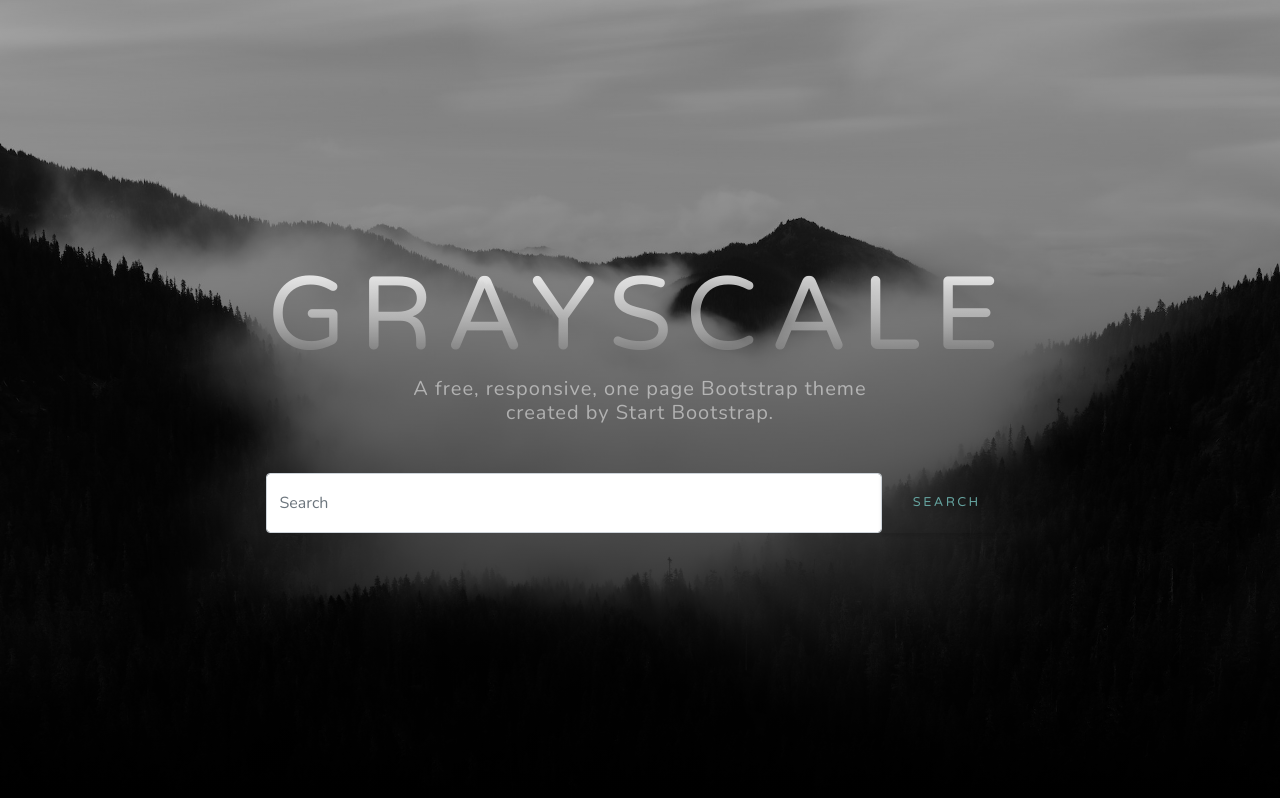
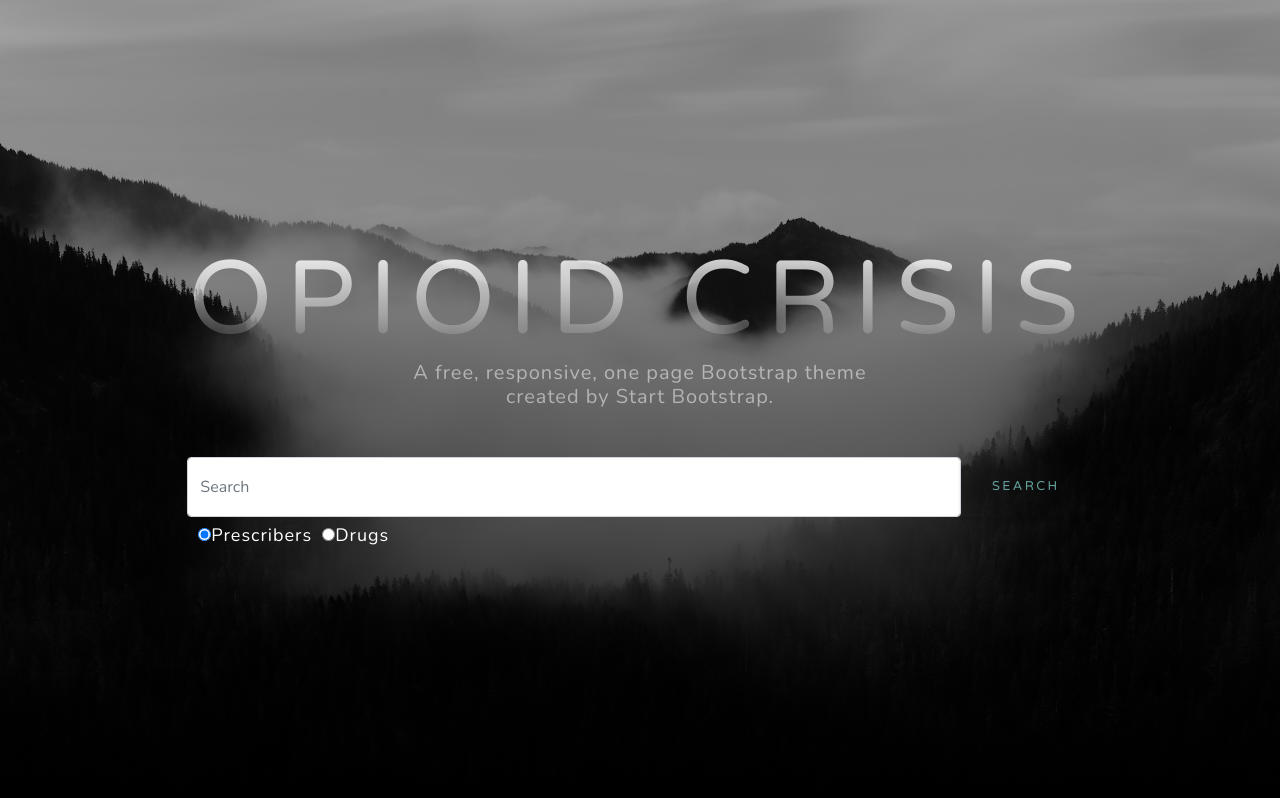
Before and after one commit to trevshum20/intex-project-2.0, a Django app: page / in a window 1280 px wide. Shown: the part 89-887 px from the top of the page. Run offline with Django 3.2, Linux system fonts and the light colour scheme; some libraries are stand-ins or nearby versions.

Commit message:
radio buttons

```diff
--- /dev/null
+++ b/Intex/static/css/customstyles.css
@@ -0,0 +1,7 @@
+.radiobuttonsindex {
+    font-size: 18px;
+    color: #fff;
+    margin-top: 5px;
+    float: left;
+    margin-left: 10px;
+}
--- a/Opioids/views.py
+++ b/Opioids/views.py
@@ -41,11 +41,19 @@ def indexPageView(request) :
 def searchPageView(request) :
     if(request.method == 'POST'):
         searchTerm = request.POST['searchValue']
-        data = Prescriber.objects.filter(Q(fname__icontains=searchTerm) | Q(lname__icontains=searchTerm))
-        context = {
-            "prescribers" : data,
-        }
-
-        return render(request, 'Opioids/prescribers.html', context)
+        # This is getting the value of whatever is in the post form
+        option = request.POST['optradio']
+        if option == "prescribers" :
+            data = Prescriber.objects.filter(Q(fname__icontains=searchTerm) | Q(lname__icontains=searchTerm))
+            context = {
+                "prescribers" : data,
+            }
+            return render(request, 'Opioids/prescribers.html', context)
+        else :
+            data = Drug.objects.filter(drugname__icontains=searchTerm)
+            context = {
+                "drugs" : data,
+            }
+            return render(request, 'Opioids/drugs.html', context)
     else:
         return render(request, 'Opioids/index.html')
--- a/templates/Opioids/index.html
+++ b/templates/Opioids/index.html
@@ -6,7 +6,7 @@
             <div class="container px-4 px-lg-5 d-flex h-100 align-items-center justify-content-center">
                 <div class="d-flex justify-content-center">
                     <div class="text-center">
-                        <h1 class="mx-auto my-0 text-uppercase">Grayscale</h1>
+                        <h1 class="mx-auto my-0 text-uppercase">Opioid Crisis</h1>
                         <h2 class="text-white-50 mx-auto mt-2 mb-5">A free, responsive, one page Bootstrap theme created by Start Bootstrap.</h2>
                         <form name="form" method="post" action="{% url 'search' %}">
                             {% csrf_token %}
@@ -15,6 +15,12 @@
                                 <input name="searchValue" type="search" class="form-control rounded" placeholder="Search" aria-label="Search" aria-describedby="search-addon" />
                                 <button type="submit" class="btn btn-outline-primary">search</button>
                             </div>
+                            <label class="radio-inline radiobuttonsindex">
+                                <input type="radio" value="prescribers" name="optradio" checked>Prescribers
+                            </label>
+                            <label class="radio-inline radiobuttonsindex">
+                                <input type="radio" value="drugs" name="optradio">Drugs
+                            </label>
                         </form>
                     </div>
                 </div>
--- a/templates/base.html
+++ b/templates/base.html
@@ -6,7 +6,7 @@
         <meta name="viewport" content="width=device-width, initial-scale=1, shrink-to-fit=no" />
         <meta name="description" content="" />
         <meta name="author" content="" />
-        <title>Grayscale - Start Bootstrap Theme</title>
+        <title>Opioid Crisis</title>
         {% comment %} <link rel="icon" type="image/x-icon" href="assets/favicon.ico" /> {% endcomment %}
         <!-- Font Awesome icons (free version)-->
         <script src="https://use.fontawesome.com/releases/v5.15.4/js/all.js" crossorigin="anonymous"></script>
@@ -15,6 +15,7 @@
         <link href="https://fonts.googleapis.com/css?family=Nunito:200,200i,300,300i,400,400i,600,600i,700,700i,800,800i,900,900i" rel="stylesheet" />
         <!-- Core theme CSS (includes Bootstrap)-->
         <link href="{% static 'css/styles.css' %}" rel="stylesheet" />
+        <link href="{% static 'css/customstyles.css' %}" rel="stylesheet" />
     </head>
     <body>
         <body id="page-top">
```
